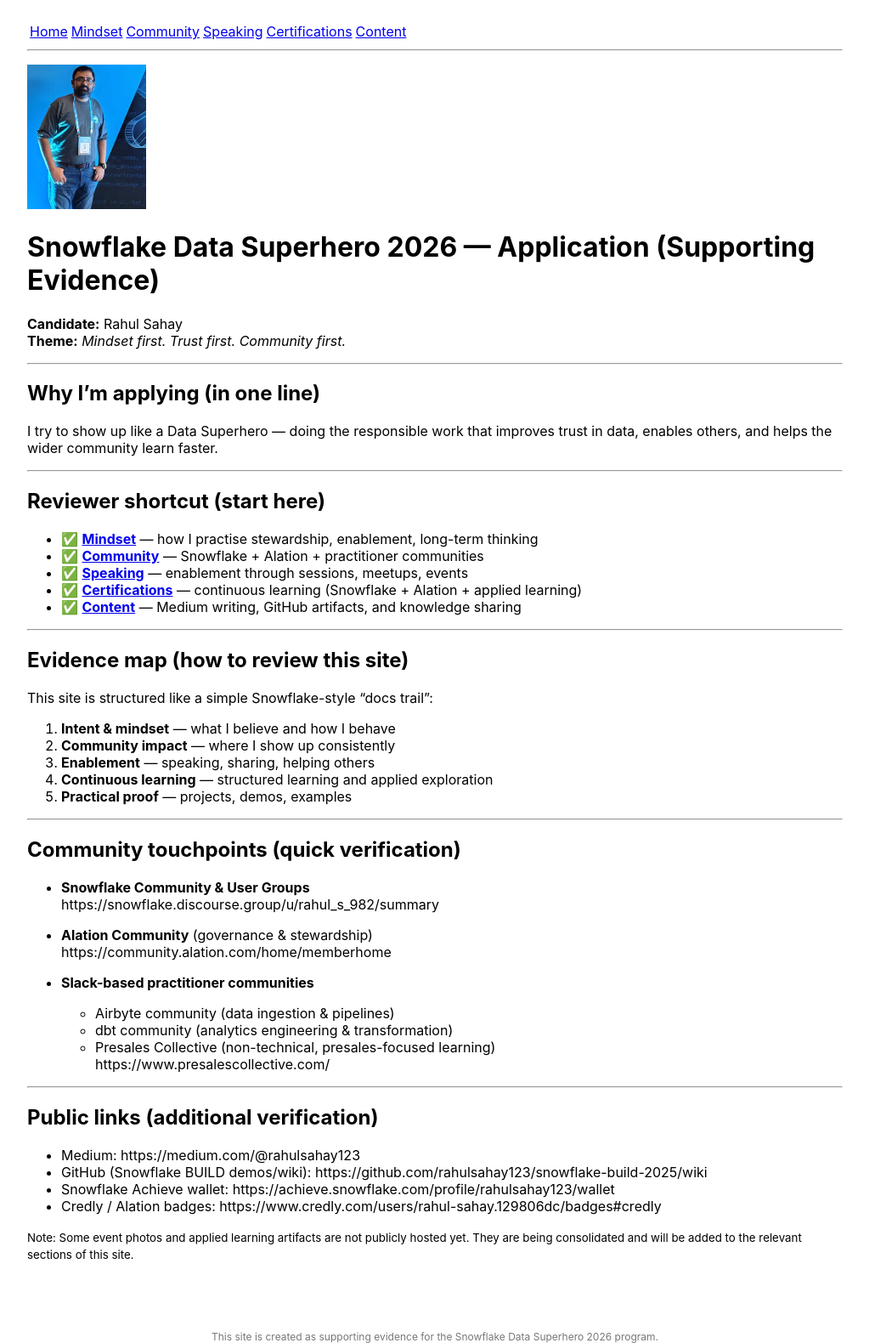
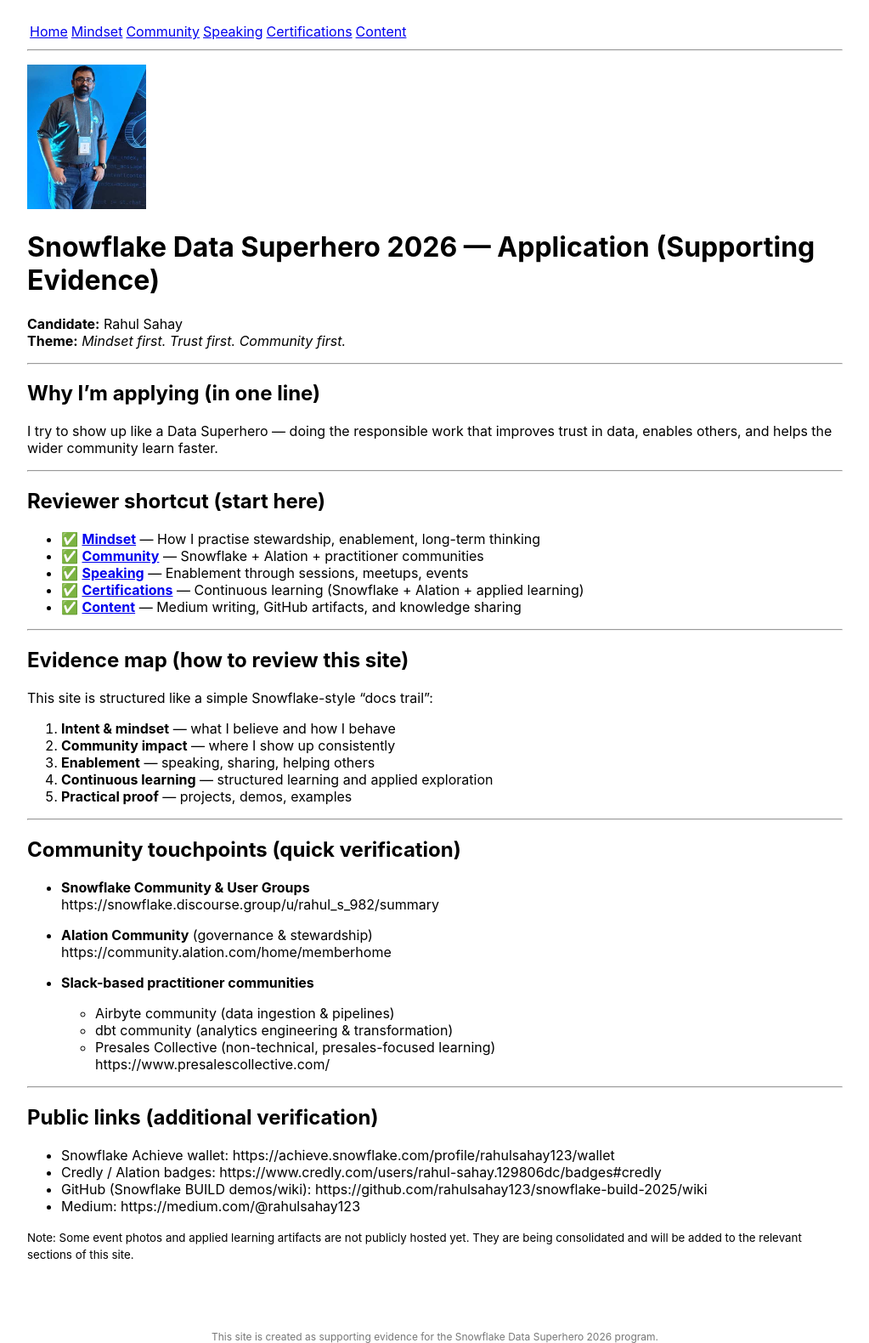
Before and after one commit to rahulsahay123/data-superhero-2026, a Jekyll site: the page built from index.md, in a window 1280 px wide. Shown: the whole page at 85% size, without its empty margins (128-1151 px from the left). Built offline with Jekyll 4.4.1, drawn with Linux system fonts in a browser that asks for light colours; our own code applies the rules of GitHub Pages for plain Markdown files.

```diff
--- a/index.md
+++ b/index.md
@@ -16,10 +16,10 @@ I try to show up like a Data Superhero — doing the responsible work that impro
 ---
 
 ## Reviewer shortcut (start here)
-- ✅ **[Mindset](mindset)** — how I practise stewardship, enablement, long-term thinking
+- ✅ **[Mindset](mindset)** — How I practise stewardship, enablement, long-term thinking
 - ✅ **[Community](community)** — Snowflake + Alation + practitioner communities
-- ✅ **[Speaking](speaking-events)** — enablement through sessions, meetups, events
-- ✅ **[Certifications](certifications)** — continuous learning (Snowflake + Alation + applied learning)
+- ✅ **[Speaking](speaking-events)** — Enablement through sessions, meetups, events
+- ✅ **[Certifications](certifications)** — Continuous learning (Snowflake + Alation + applied learning)
 - ✅ **[Content](content)** — Medium writing, GitHub artifacts, and knowledge sharing
 
 ---
@@ -52,10 +52,11 @@ This site is structured like a simple Snowflake-style “docs trail”:
 ---
 
 ## Public links (additional verification)
-- Medium: https://medium.com/@rahulsahay123
-- GitHub (Snowflake BUILD demos/wiki): https://github.com/rahulsahay123/snowflake-build-2025/wiki
 - Snowflake Achieve wallet: https://achieve.snowflake.com/profile/rahulsahay123/wallet
 - Credly / Alation badges: https://www.credly.com/users/rahul-sahay.129806dc/badges#credly
+- GitHub (Snowflake BUILD demos/wiki): https://github.com/rahulsahay123/snowflake-build-2025/wiki
+- Medium: https://medium.com/@rahulsahay123
+
 
 <small>
 Note: Some event photos and applied learning artifacts are not publicly hosted yet. They are being consolidated and will be added to the relevant sections of this site.
```
